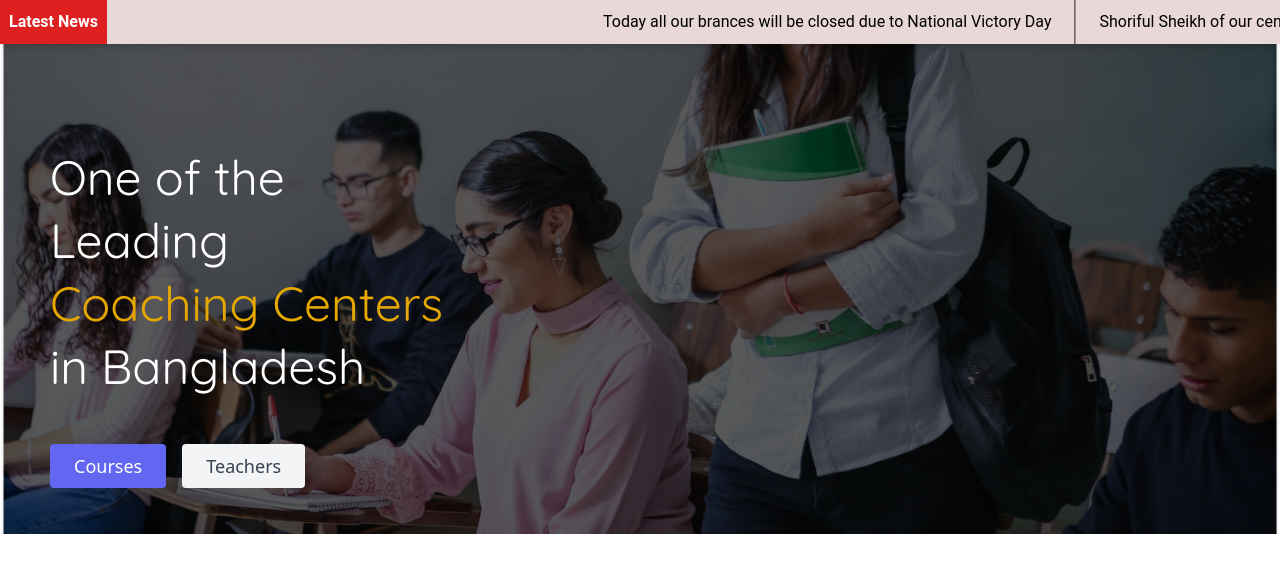
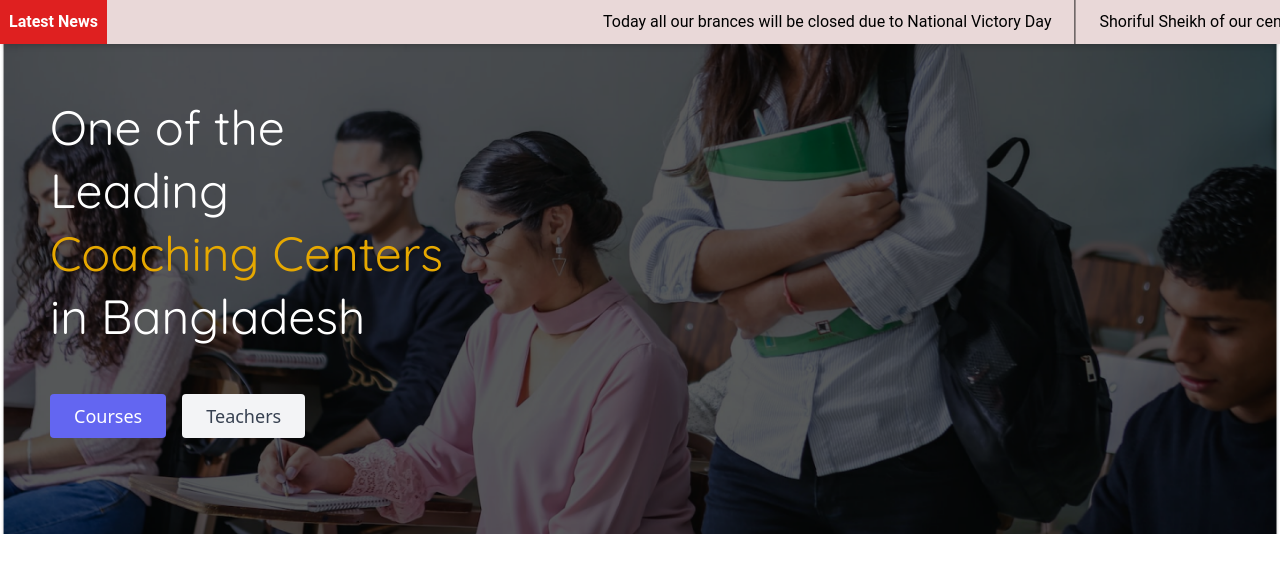
Before and after one commit to nibir4017/EKE, a PHP site: page / in a window 1280 px wide. Shown: the part 80-663 px from the top of the page. Run offline with PHP 8.4, Linux system fonts and the light colour scheme; some libraries are stand-ins or nearby versions; some web fonts are replaced.

Commit message:
Update style.css

```diff
--- a/css/style.css
+++ b/css/style.css
@@ -158,8 +158,7 @@ to {
 
 }
 #landing_section > div {
- position: relative;
- top: 50px;
+
 }
 #landing_section h1{
   color: white;
```
